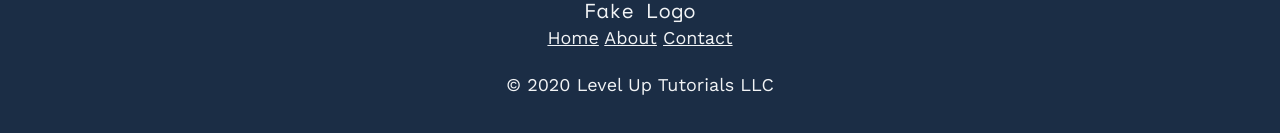
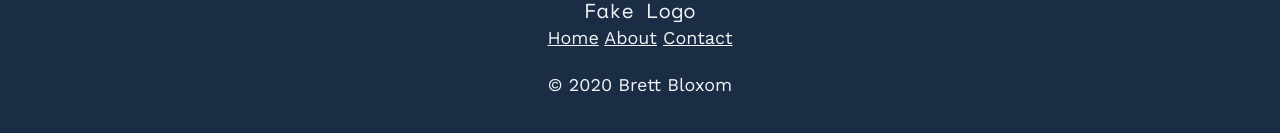
Before and after one commit to BrettBlox/design-system, a plain HTML site: page index.html in a window 1280 px wide. Shown: the part 2298-2431 px from the top of the page. Drawn offline with nearby package versions, Linux system fonts and the light colour scheme.

Commit message:
footer text

```diff
--- a/index.html
+++ b/index.html
@@ -171,7 +171,7 @@
         <a href="#">About</a>
         <a href="#">Contact</a>
       </nav>
-      <p>&copy; 2020 Level Up Tutorials LLC</p>
+      <p>&copy; 2020 Brett Bloxom</p>
     </footer>
 
     <script src="js/vendor/modernizr-3.11.2.min.js"></script>
```
